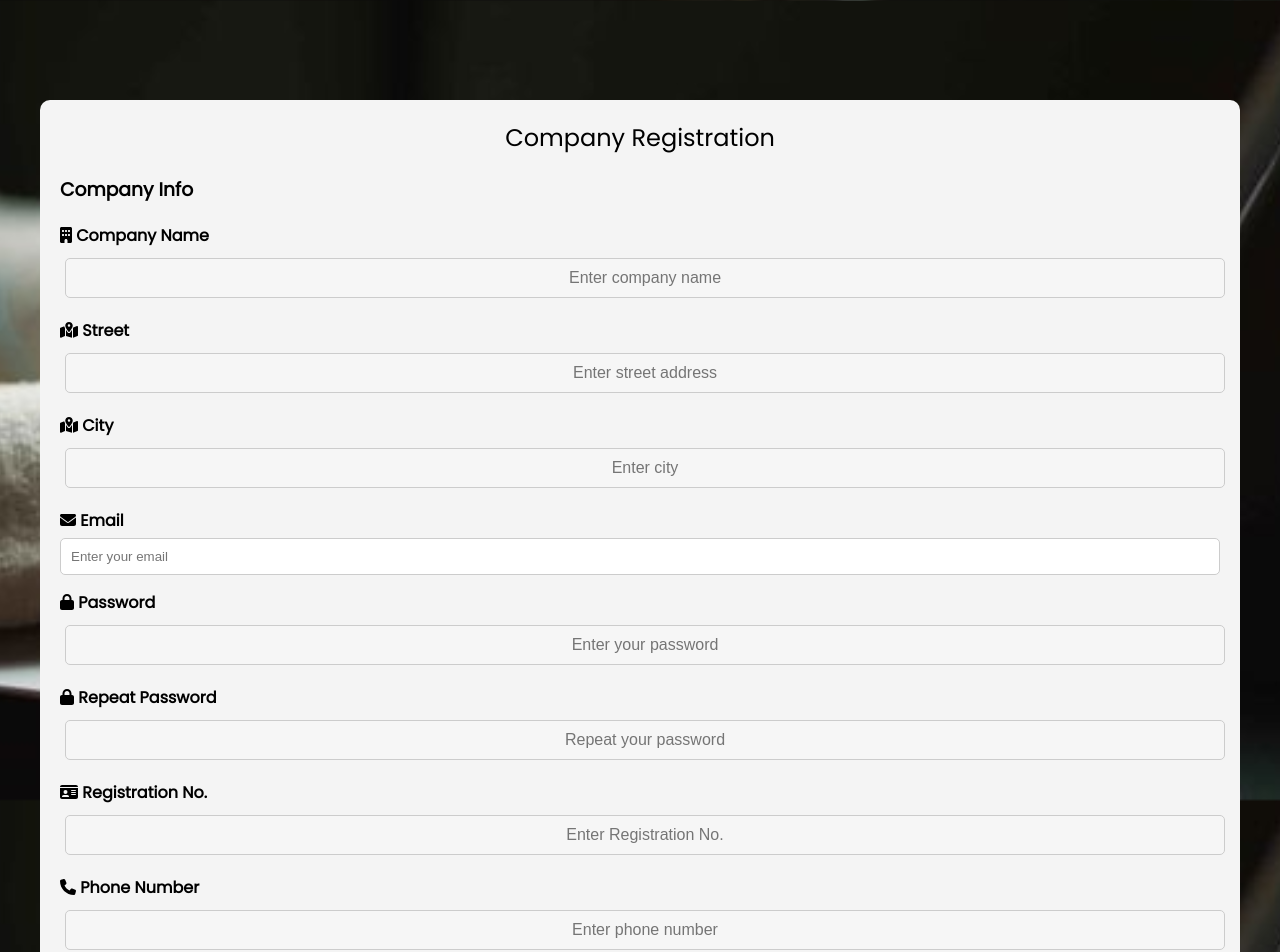
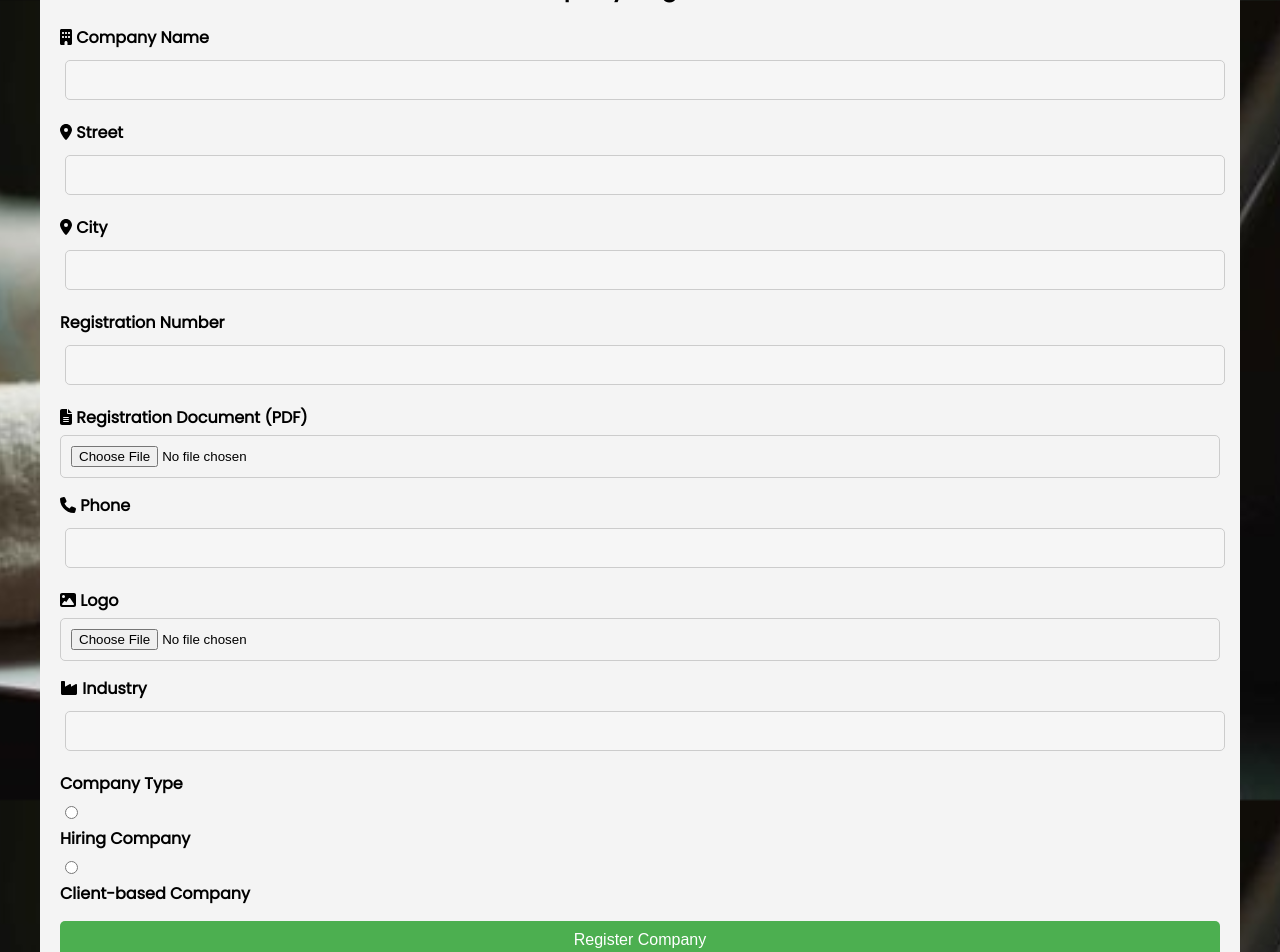
Before and after one commit to safasuli01/Career_Connect, a React (Create React App) app in the folder frontend/: page /register/company in a window 1280 px wide. Shown: the top 952 px of the page. Built offline with nearby package versions, Linux system fonts and the light colour scheme; the HTML template or start-up script is replaced by a standard one.

Commit message:
edit company form

```diff
--- a/frontend/src/pages/Register/ClientForm.css
+++ b/frontend/src/pages/Register/ClientForm.css
@@ -17,7 +17,7 @@ body {
   padding: 20px;
   background-color: #f4f4f4;
   border-radius: 10px;
-  margin-top: 30%;
+  margin-top: 35%;
   margin-bottom: 5%;
 }
 
--- a/frontend/src/pages/Register/ClientForm.jsx
+++ b/frontend/src/pages/Register/ClientForm.jsx
@@ -1,7 +1,7 @@
 import React, { useState } from 'react';
 import './ClientForm.css'; // Import the CSS file
 import { FontAwesomeIcon } from '@fortawesome/react-fontawesome';
-import { faUser, faEnvelope, faLock, faPhone, faCalendarAlt, faFileAlt, faHome, faBriefcase } from '@fortawesome/free-solid-svg-icons'; // Import icons
+import { faUser, faEnvelope, faLock, faPhone, faCalendarAlt, faFileAlt, faHome, faBriefcase, faImage } from '@fortawesome/free-solid-svg-icons'; // Import icons
 
 function ClientForm() {
   const [formData, setFormData] = useState({
@@ -42,6 +42,7 @@ function ClientForm() {
     if (!formData.phoneNumber || !/^[0-9]+$/.test(formData.phoneNumber)) {
       errors.phoneNumber = "Valid phone number is required";
     }
+    if (!formData.profileImage) errors.profileImage = "Profile image is required";
     if (!formData.dateOfBirth) errors.dateOfBirth = "Date of Birth is required";
     if (!formData.cvFile) errors.cvFile = "CV is required (PDF only)";
     if (formData.cvFile && formData.cvFile.type !== 'application/pdf') {
@@ -65,6 +66,9 @@ function ClientForm() {
       console.log("Form submitted successfully!", formData);
       // You can add further form submission logic here
     }
+  };
+  const handleImageChange = (e) => {
+    setFormData({ ...formData, profileImage: e.target.files[0] });
   };
 
   return (
@@ -156,6 +160,24 @@ function ClientForm() {
           />
           {formErrors.email && <p className="error">{formErrors.email}</p>}
         </div>
+
+        {/*Profile Image*/}
+        <div className="input-field">
+          <label htmlFor="profileImage">
+            <FontAwesomeIcon icon={faImage} /> Profile Image
+          </label>
+          <input
+            id="profileImage"
+            type="file"
+            name="profileImage"
+            onChange={handleImageChange}
+            className='form-control'
+            accept="image/jpeg, image/png, image/webp"
+            required
+          />
+          {formErrors.profileImage && <p className="error">{formErrors.profileImage}</p>}
+        </div>
+
 
         {/* Address */}
         <div className="input-field">
--- a/frontend/src/pages/Register/CompanyForm.css
+++ b/frontend/src/pages/Register/CompanyForm.css
@@ -10,7 +10,7 @@ body {
     background-size: cover;
     background-attachment: fixed ;
     overflow: auto;
-    margin: 25%;
+    margin: 5%;
 }
 
 .company-form-container {
--- a/frontend/src/pages/Register/CompanyForm.jsx
+++ b/frontend/src/pages/Register/CompanyForm.jsx
@@ -1,407 +1,215 @@
 import React, { useState } from 'react';
-import './CompanyForm.css';
+import './CompanyForm.css'; // Import the CSS file
 import { FontAwesomeIcon } from '@fortawesome/react-fontawesome';
-import { faBuilding, faEnvelope, faLock, faIdCard, faImage, faPhone, faMapMarkedAlt } from '@fortawesome/free-solid-svg-icons';
+import { faBuilding, faMapMarkerAlt, faFileAlt, faPhone, faIndustry, faImage } from '@fortawesome/free-solid-svg-icons'; // Import icons
 
-const CompanyForm = () => {
+function CompanyForm() {
   const [formData, setFormData] = useState({
     companyName: '',
     street: '',
     city: '',
-    email: '',
     registrationNumber: '',
+    registrationDocument: null,
     phone: '',
     logo: null,
-    registrationDocument: null,
-    accountType: '',       // Keeping the original account type field
     industry: '',
-    paymentInfo: {
-      cardNumber: '',
-      cardHolder: '',
-      expiryDate: '',
-      cvv: '',
-    },
-    password: '',           // New field for password
-    repeatPassword: '',     // New field for repeated password
+    companyType:'',
   });
 
   const [formErrors, setFormErrors] = useState({});
 
+  // Handle input changes
+  const handleInputChange = (e) => {
+    const { name, value } = e.target;
+    setFormData({ ...formData, [name]: value });
+  };
+
+  // Handle file changes
+  const handleFileChange = (e) => {
+    setFormData({ ...formData, [e.target.name]: e.target.files[0] });
+  };
+
+  // Validation logic
   const validateForm = () => {
     const errors = {};
 
-    // Validation Logic
-    if (!formData.companyName) errors.companyName = "Company Name is required";
-    if (!formData.email || !/^[^\s@]+@[^\s@]+\.[^\s@]+$/.test(formData.email)) {
-      errors.email = "Valid email is required";
-    }
+    if (!formData.companyName) errors.companyName = "Company name is required";
     if (!formData.street) errors.street = "Street address is required";
     if (!formData.city) errors.city = "City is required";
-    if (!formData.registrationNumber) errors.registrationNumber = "Registration Number is required";
-    if (!formData.phone || !/^\d{10}$/.test(formData.phone)) {
-      errors.phone = "Phone number must be exactly 10 digits";
+    if (!formData.registrationNumber) errors.registrationNumber = "Registration number is required";
+    if (!formData.registrationDocument) errors.registrationDocument = "Registration document is required";
+    if (formData.registrationDocument && formData.registrationDocument.type !== 'application/pdf') {
+      errors.registrationDocument = "Registration document must be a PDF file";
     }
-    if (!formData.logo) errors.logo = "Company logo is required";
-    if (!formData.registrationDocument) errors.registrationDocument = "Registration Document is required";
-
-    // Password validation
-    const passwordRegex = /^(?=.*[A-Za-z])(?=.*\d)[A-Za-z\d]{8,}$/; // At least 8 characters, 1 letter, 1 number
-    if (!formData.password) {
-      errors.password = "Password is required";
-    } else if (!passwordRegex.test(formData.password)) {
-      errors.password = "Password must be at least 8 characters long and contain at least 1 letter and 1 number";
+    if (!formData.phone || !/^[0-9]+$/.test(formData.phone)) {
+      errors.phone = "Valid phone number is required";
     }
-    if (formData.repeatPassword !== formData.password) {
-      errors.repeatPassword = "Passwords do not match";
-    }
-
-    // Industry validation
-    if (formData.accountType === 'hiring' && !formData.industry) {
-      errors.industry = "Industry is required for hiring companies";
-    }
-
-    // Payment Validation
-    if (formData.accountType === 'hiring') {
-      if (!formData.paymentInfo.cardNumber) {
-        errors.cardNumber = "Card number is required";
-      } else if (!/^[0-9]{16}$/.test(formData.paymentInfo.cardNumber)) {
-        errors.cardNumber = "Card number must be exactly 16 numbers";
-      }
-
-      if (!formData.paymentInfo.cardHolder) {
-        errors.cardHolder = "Cardholder name is required";
-      } else if (!/^[A-Za-z\s]+$/.test(formData.paymentInfo.cardHolder)) {
-        errors.cardHolder = "Cardholder name must contain letters only";
-      }
-
-      if (!formData.paymentInfo.expiryDate) {
-        errors.expiryDate = "Expiry date is required";
-      } else if (!/^(0[1-9]|1[0-2])\/\d{2}$/.test(formData.paymentInfo.expiryDate)) {
-        errors.expiryDate = "Expiry date must be in MM/YY format";
-      }
-
-      if (!formData.paymentInfo.cvv) {
-        errors.cvv = "CVV is required";
-      } else if (!/^\d{3}$/.test(formData.paymentInfo.cvv)) {
-        errors.cvv = "CVV must be exactly 3 numbers";
-      }
-    }
+    if (!formData.industry) errors.industry = "Industry is required";
+    if (!formData.companyType) errors.companyType = "Company type is required"; // Added validation for companyType
 
     setFormErrors(errors);
     return Object.keys(errors).length === 0;
   };
 
+  // Handling form submission
   const handleSubmit = (e) => {
     e.preventDefault();
     if (validateForm()) {
       console.log("Form submitted successfully!", formData);
-    }
-  };
-
-  const handleInputChange = (e) => {
-    const { name, value } = e.target;
-
-    // Handle nested state for payment info
-    if (name.startsWith('paymentInfo.')) {
-      const paymentField = name.split('.')[1];
-      setFormData({
-        ...formData,
-        paymentInfo: {
-          ...formData.paymentInfo,
-          [paymentField]: value
-        }
-      });
-    } else {
-      setFormData({ ...formData, [name]: value });
-    }
-  };
-
-  const handleFileChange = (e) => {
-    const { name } = e.target;
-    if (name === 'logo') {
-      setFormData({ ...formData, logo: e.target.files[0] });
-    } else if (name === 'registrationDocument') {
-      setFormData({ ...formData, registrationDocument: e.target.files[0] });
+      // You can add further form submission logic here
     }
   };
 
   return (
     <div className="company-form-container">
+      <form className="company-form" onSubmit={handleSubmit}>
         <header>Company Registration</header>
-      <form className="company-form" onSubmit={handleSubmit}>
 
-        {/* Company Info Section */}
-        <h3>Company Info</h3>
-
+        {/* Company Name */}
         <div className="input-field">
-          <label htmlFor="companyName">
+          <label>
             <FontAwesomeIcon icon={faBuilding} /> Company Name
           </label>
           <input
-            id="companyName"
             type="text"
             name="companyName"
             value={formData.companyName}
             onChange={handleInputChange}
-            placeholder='Enter company name'
-            required
+            className="form-control"
           />
           {formErrors.companyName && <p className="error">{formErrors.companyName}</p>}
         </div>
 
+        {/* Street Address */}
         <div className="input-field">
-          <label htmlFor="street">
-            <FontAwesomeIcon icon={faMapMarkedAlt} /> Street
+          <label>
+            <FontAwesomeIcon icon={faMapMarkerAlt} /> Street
           </label>
           <input
-            id="street"
             type="text"
             name="street"
             value={formData.street}
             onChange={handleInputChange}
-            placeholder='Enter street address'
-            required
+            className="form-control"
           />
           {formErrors.street && <p className="error">{formErrors.street}</p>}
         </div>
 
+        {/* City */}
         <div className="input-field">
-          <label htmlFor="city">
-            <FontAwesomeIcon icon={faMapMarkedAlt} /> City
+          <label>
+            <FontAwesomeIcon icon={faMapMarkerAlt} /> City
           </label>
           <input
-            id="city"
             type="text"
             name="city"
             value={formData.city}
             onChange={handleInputChange}
-            placeholder='Enter city'
-            required
+            className="form-control"
           />
           {formErrors.city && <p className="error">{formErrors.city}</p>}
         </div>
 
+        {/* Registration Number */}
         <div className="input-field">
-          <label htmlFor="email">
-            <FontAwesomeIcon icon={faEnvelope} /> Email
-          </label>
+          <label>Registration Number</label>
           <input
-            id="email"
-            type="email"
-            name="email"
-            value={formData.email}
-            onChange={handleInputChange}
-            placeholder='Enter your email'
-            required
-          />
-          {formErrors.email && <p className="error">{formErrors.email}</p>}
-        </div>
-
-        {/* Password Section */}
-        <div className="input-field">
-          <label htmlFor="password">
-            <FontAwesomeIcon icon={faLock} /> Password
-          </label>
-          <input
-            id="password"
-            type="password"
-            name="password"
-            value={formData.password}
-            onChange={handleInputChange}
-            placeholder='Enter your password'
-            required
-          />
-          {formErrors.password && <p className="error">{formErrors.password}</p>}
-        </div>
-
-        <div className="input-field">
-          <label htmlFor="repeatPassword">
-            <FontAwesomeIcon icon={faLock} /> Repeat Password
-          </label>
-          <input
-            id="repeatPassword"
-            type="password"
-            name="repeatPassword"
-            value={formData.repeatPassword}
-            onChange={handleInputChange}
-            placeholder='Repeat your password'
-            required
-          />
-          {formErrors.repeatPassword && <p className="error">{formErrors.repeatPassword}</p>}
-        </div>
-
-        <div className="input-field">
-          <label htmlFor="registrationNumber">
-            <FontAwesomeIcon icon={faIdCard} /> Registration No.
-          </label>
-          <input
-            id="registrationNumber"
             type="text"
             name="registrationNumber"
             value={formData.registrationNumber}
             onChange={handleInputChange}
-            placeholder='Enter Registration No.'
-            required
+            className="form-control"
           />
           {formErrors.registrationNumber && <p className="error">{formErrors.registrationNumber}</p>}
         </div>
 
+        {/* Registration Document */}
         <div className="input-field">
-          <label htmlFor="phone">
-            <FontAwesomeIcon icon={faPhone} /> Phone Number
+          <label>
+            <FontAwesomeIcon icon={faFileAlt} /> Registration Document (PDF)
           </label>
           <input
-            id="phone"
+            type="file"
+            name="registrationDocument"
+            onChange={handleFileChange}
+            className="form-control"
+          />
+          {formErrors.registrationDocument && <p className="error">{formErrors.registrationDocument}</p>}
+        </div>
+
+        {/* Phone */}
+        <div className="input-field">
+          <label>
+            <FontAwesomeIcon icon={faPhone} /> Phone
+          </label>
+          <input
             type="text"
             name="phone"
             value={formData.phone}
             onChange={handleInputChange}
-            placeholder='Enter phone number'
-            required
+            className="form-control"
           />
           {formErrors.phone && <p className="error">{formErrors.phone}</p>}
         </div>
 
+        {/* Logo */}
         <div className="input-field">
-          <label htmlFor="logo">
-            <FontAwesomeIcon icon={faImage} /> Company Logo
+          <label>
+            <FontAwesomeIcon icon={faImage} /> Logo
           </label>
           <input
-            id="logo"
             type="file"
             name="logo"
             onChange={handleFileChange}
-            accept="image/*"
-            required
+            className="form-control"
           />
-          {formErrors.logo && <p className="error">{formErrors.logo}</p>}
         </div>
 
+        {/* Industry */}
         <div className="input-field">
-          <label htmlFor="registrationDocument">
-            <FontAwesomeIcon icon={faImage} /> Registration Document
+          <label>
+            <FontAwesomeIcon icon={faIndustry} /> Industry
           </label>
           <input
-            id="registrationDocument"
-            type="file"
-            name="registrationDocument"
-            onChange={handleFileChange}
-            accept=".pdf"
-            required
-          />
-          {formErrors.registrationDocument && <p className="error">{formErrors.registrationDocument}</p>}
-        </div>
-
-        {/* Account Type Section */}
-        <h3>Account Type</h3>
-        <div className="input-field">
-          <label> Account Type </label>
-          <select
-            name='accountType'
-            value={formData.accountType}
-            onChange={handleInputChange}
-            required
-          >
-            <option disabled value="" selected> Select Type</option>
-            <option value="hiring">Hiring Company </option>
-            <option value="client-based"> Client-Based Company </option>
-          </select>
-        </div>
-
-        {/* Industry Section */}
-        {formData.accountType === 'hiring' && (
-          <div className="input-field">
-            <label htmlFor="industry">
-              Industry
-            </label>
-            <input
-              id="industry"
             type="text"
             name="industry"
             value={formData.industry}
             onChange={handleInputChange}
-              placeholder='Enter industry'
-              required
+            className="form-control"
           />
           {formErrors.industry && <p className="error">{formErrors.industry}</p>}
         </div>
-        )}
 
-        {/* Payment Information Section */}
-        {formData.accountType === 'hiring' && (
-          <>
-            <h3>Payment Information</h3>
-
+        {/* Company Type */}
         <div className="input-field">
-              <label htmlFor="cardNumber">
-                Card Number
-              </label>
+          <label>Company Type</label>
+          <div className="form-check form-check-inline">
             <input
-                id="cardNumber"
-                type="text"
-                name="paymentInfo.cardNumber"
-                value={formData.paymentInfo.cardNumber}
+              type="radio"
+              name="companyType"
+              value="hiring"
               onChange={handleInputChange}
-                placeholder='Enter 16-digit card number'
-                required
+              className="form-check-input"
             />
-              {formErrors.cardNumber && <p className="error">{formErrors.cardNumber}</p>}
+            <label className="form-check-label">Hiring Company</label>
           </div>
 
-            <div className="input-field">
-              <label htmlFor="cardHolder">
-                Cardholder Name
-              </label>
+          <div className="form-check form-check-inline">
             <input
-                id="cardHolder"
-                type="text"
-                name="paymentInfo.cardHolder"
-                value={formData.paymentInfo.cardHolder}
+              type="radio"
+              name="companyType"
+              value="client-based"
               onChange={handleInputChange}
-                placeholder='Enter cardholder name'
-                required
+              className="form-check-input"
             />
-              {formErrors.cardHolder && <p className="error">{formErrors.cardHolder}</p>}
+            <label className="form-check-label">Client-based Company</label>
+          </div>
         </div>
 
-            <div className="input-field">
-              <label htmlFor="expiryDate">
-                Expiry Date
-              </label>
-              <input
-                id="expiryDate"
-                type="text"
-                name="paymentInfo.expiryDate"
-                value={formData.paymentInfo.expiryDate}
-                onChange={handleInputChange}
-                placeholder='MM/YY'
-                required
-              />
-              {formErrors.expiryDate && <p className="error">{formErrors.expiryDate}</p>}
-            </div>
-
-            <div className="input-field">
-              <label htmlFor="cvv">
-                CVV
-              </label>
-              <input
-                id="cvv"
-                type="text"
-                name="paymentInfo.cvv"
-                value={formData.paymentInfo.cvv}
-                onChange={handleInputChange}
-                placeholder='Enter 3-digit CVV'
-                required
-              />
-              {formErrors.cvv && <p className="error">{formErrors.cvv}</p>}
-            </div>
-          </>
-        )}
-
-        <button type="submit" className="submit-btn">Register</button>
+        <button type="submit" className="submit-btn">Register Company</button>
       </form>
     </div>
   );
-};
+}
 
 export default CompanyForm;
```
Lines whose indentation alone changed are shown as unchanged.
